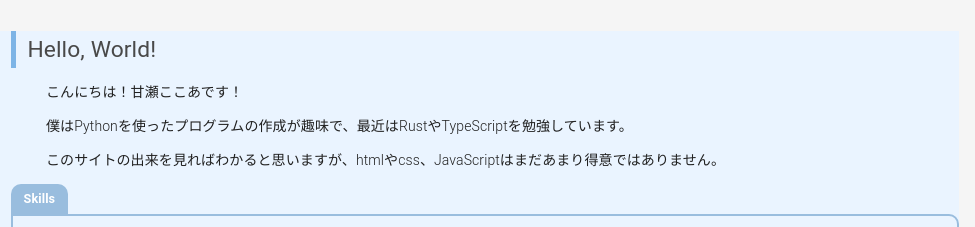
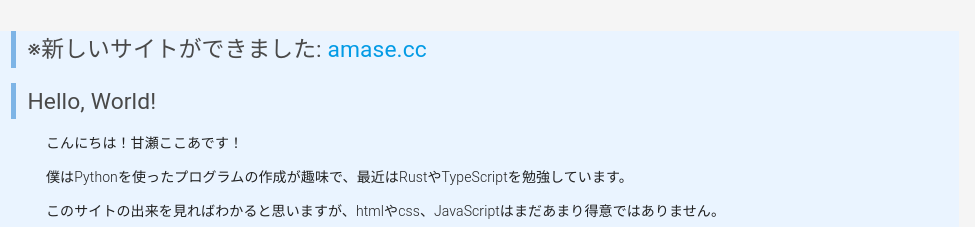
Before and after one commit to AmaseCocoa/amasecocoa.github.io, a plain HTML site: page index.html in a window 1280 px wide. Shown: the top 227 px of the page, 305-1280 px from the left. Drawn offline with nearby package versions, Linux system fonts and the light colour scheme; a web font is replaced by a local one.

Commit message:
Update index.html

```diff
--- a/index.html
+++ b/index.html
@@ -47,6 +47,7 @@
         <li><a class="waves-effect" href="https://athv.booth.pm/items/3605652" target="_blank">改変元のアバター</a></li>
     </ul>
     <main>
+        <h4>※新しいサイトができました: <a href="https://amase.cc/">amase.cc</a></h4>
         <h4>Hello, World!</h4>
         <p>こんにちは！甘瀬ここあです！</p>
         <p>僕はPythonを使ったプログラムの作成が趣味で、最近はRustやTypeScriptを勉強しています。</p>
```
